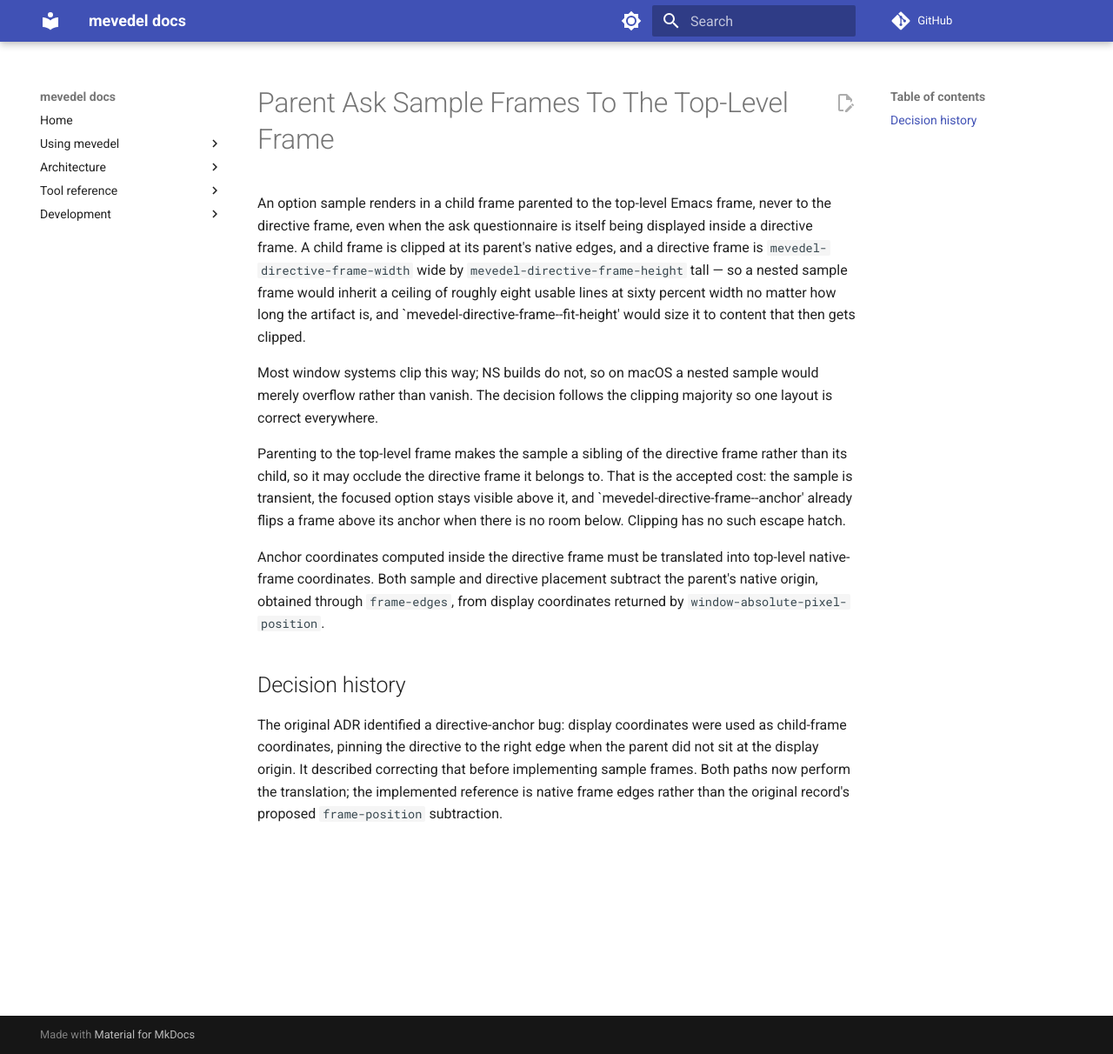
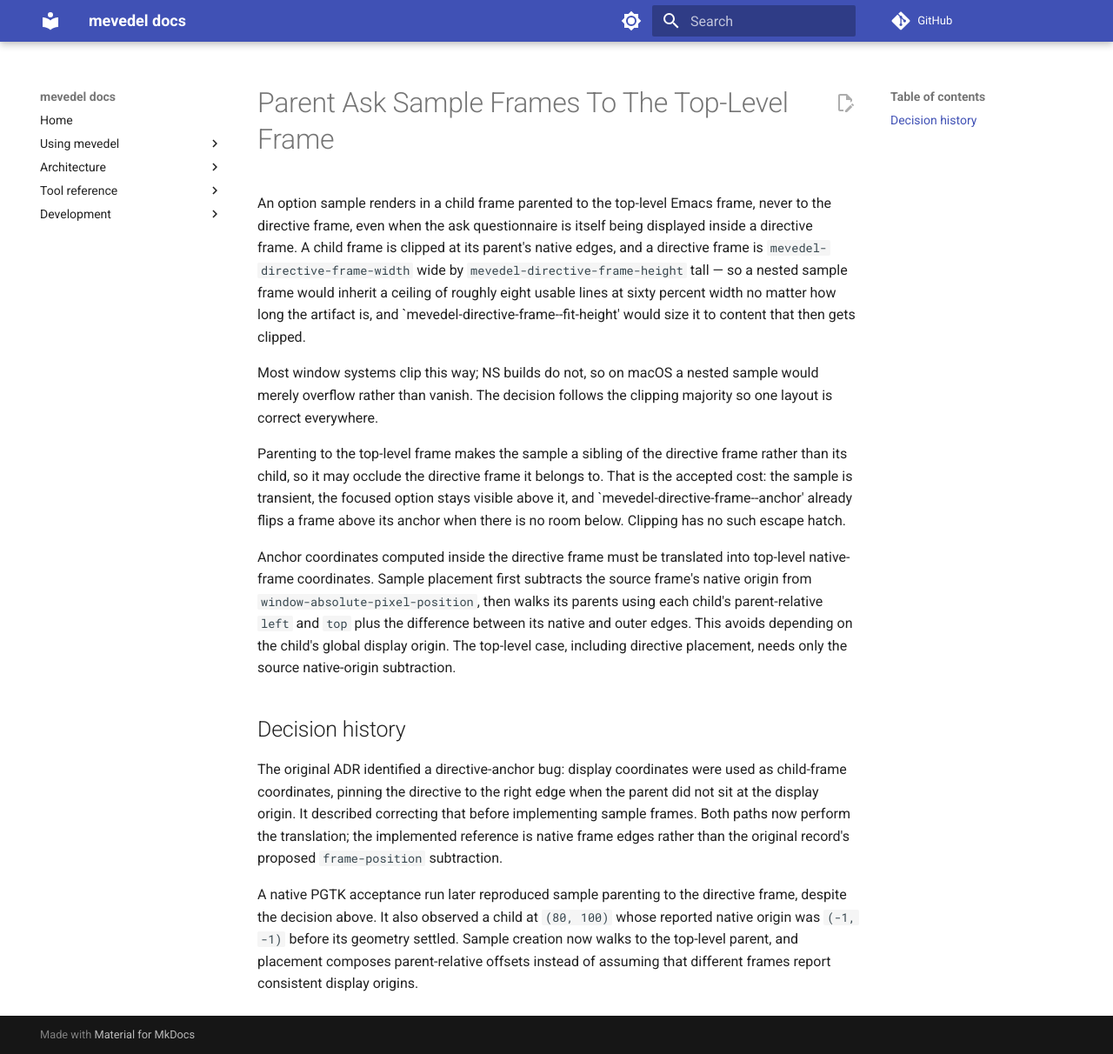
Before and after one commit to FrauH0lle/mevedel, an MkDocs documentation site: the page built from docs/adr/0113-parent-ask-sample-frames-to-the-top-level-frame.md, in a window 1280 px wide and 1212 px high. Shown: the whole window at 87% size. Built offline with MkDocs 1.6.1 and Material for MkDocs 9.7.7, drawn with Linux system fonts in a browser that asks for light colours; comment, search, counter and statistics services are not loaded.

Commit message:
fix(ask): Parent sample frames to the top-level frame
Translate question coordinates through parent-relative frame offsets so samples
remain anchored when child display origins are unavailable. Cover ordinary and
nested parents and record native PGTK acceptance in ADR0113.

* mevedel-tool-ask-ui.el (--sample-show, --sample-place): Use the top-level
parent and translate source coordinates through child-relative offsets.
* test/test-mevedel-tool-ask-ui.el: Cover ordinary and nested frames.
* docs/adr/0113-parent-ask-sample-frames-to-the-top-level-frame.md:
Record the native reproduction and coordinate decision.

Validation: 51 focused tests, including isolated graphical acceptance; 199 Elisp
files compile without warnings; diagnostic audit and diff checks pass.

```diff
--- a/docs/adr/0113-parent-ask-sample-frames-to-the-top-level-frame.md
+++ b/docs/adr/0113-parent-ask-sample-frames-to-the-top-level-frame.md
@@ -20,9 +20,12 @@ visible above it, and `mevedel-directive-frame--anchor' already flips a frame
 above its anchor when there is no room below. Clipping has no such escape hatch.
 
 Anchor coordinates computed inside the directive frame must be translated into
-top-level native-frame coordinates. Both sample and directive placement subtract
-the parent's native origin, obtained through `frame-edges`, from display
-coordinates returned by `window-absolute-pixel-position`.
+top-level native-frame coordinates. Sample placement first subtracts the source
+frame's native origin from `window-absolute-pixel-position`, then walks its
+parents using each child's parent-relative `left` and `top` plus the difference
+between its native and outer edges. This avoids depending on the child's global
+display origin. The top-level case, including directive placement, needs only
+the source native-origin subtraction.
 
 ## Decision history
 
@@ -32,3 +35,9 @@ the parent did not sit at the display origin. It described correcting that
 before implementing sample frames. Both paths now perform the translation;
 the implemented reference is native frame edges rather than the original
 record's proposed `frame-position` subtraction.
+
+A native PGTK acceptance run later reproduced sample parenting to the directive
+frame, despite the decision above. It also observed a child at `(80, 100)` whose
+reported native origin was `(-1, -1)` before its geometry settled. Sample creation
+now walks to the top-level parent, and placement composes parent-relative offsets
+instead of assuming that different frames report consistent display origins.
```
Also changed, not shown: 2 other files.
